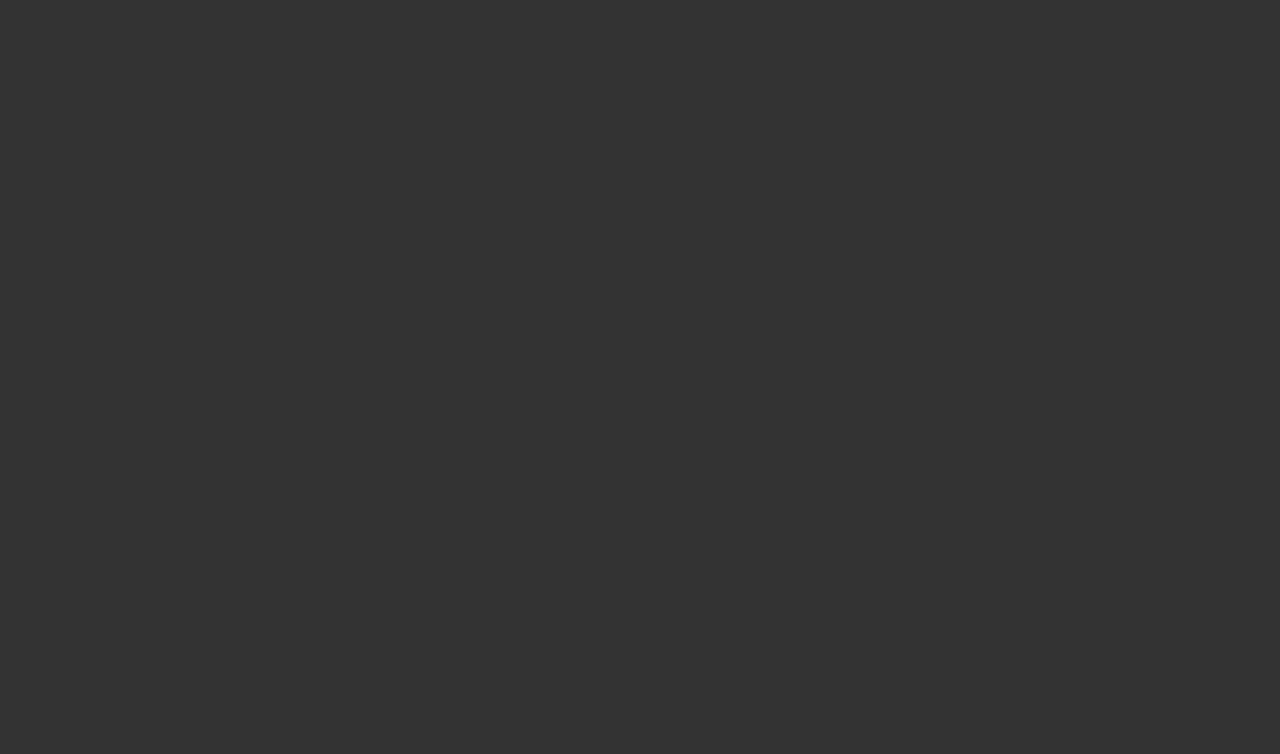
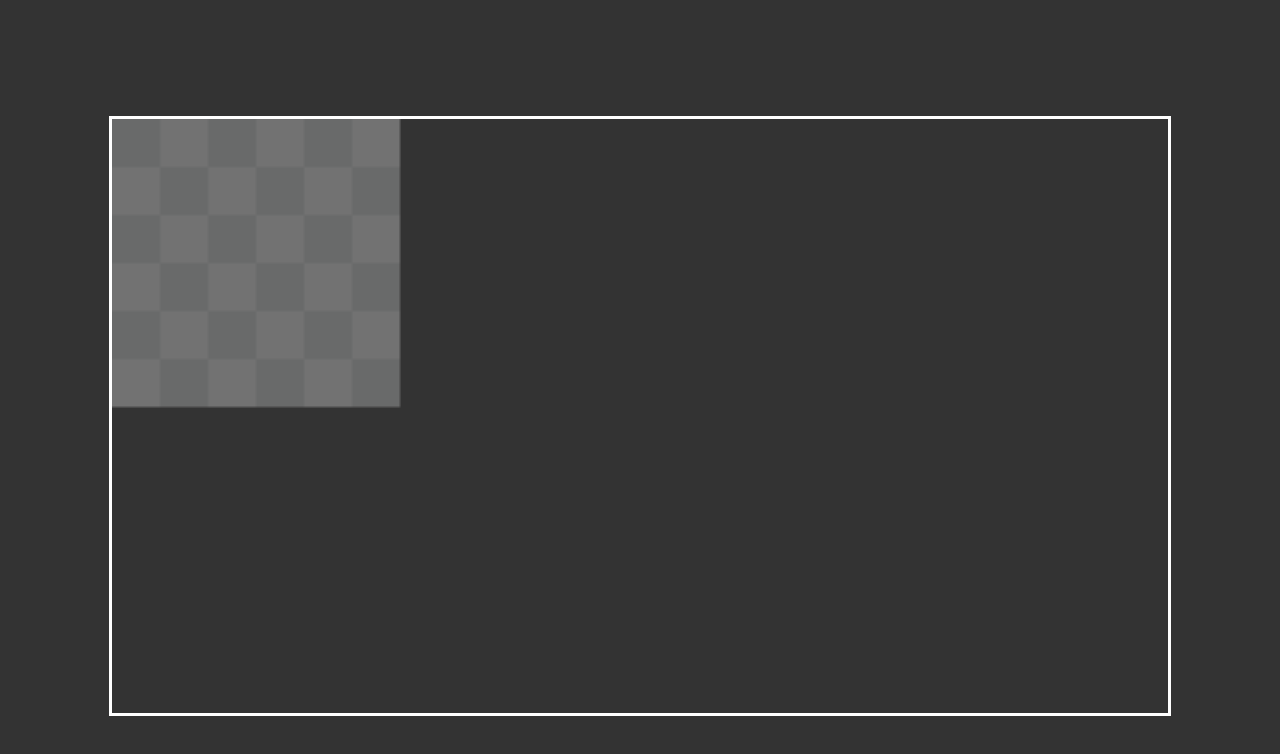
Before and after one commit to k754a/PyQuest.github.io, a plain HTML site: page index.html in a window 1280 px wide. Drawn offline with Linux system fonts and the light colour scheme.

Commit message:
image loading

```diff
--- a/Spaceship.js
+++ b/Spaceship.js
@@ -1,16 +1,16 @@
 //classes
-class Spaceship{
-    constructor(config)
-    {
+class Spaceship {
+    constructor(config) {
         this.element = config.element;
         this.canvas = this.element.querySelector(".game-canvas");
         this.ctx = this.canvas.getContext("2d");
     }
 
-    init()
-    {
-        console.log("Load",this);
+    init() {
+        const image = new Image();
+        image.onload = () => {
+            this.ctx.drawImage(image, 0, 0);
+        };
+        image.src = "/Images/Floors/floor.png";
     }
-
-
 }
--- a/index.html
+++ b/index.html
@@ -9,11 +9,12 @@
     <body>
         <!--create a class for the java to reconize it-->
         <div class="game-container">
-            <canvas class="game-canvas" ></canvas>
+            <canvas class="game-canvas"></canvas>
         </div>
 
-        <!--Script Placements-->
-        <script>src="/Spaceship.js"</script>
-        <script>src="/init.js"</script>
+
+
+        <script src="/Spaceship.js"></script>
+        <script src="/init.js"></script>
     </body>
 </html>
--- a/init.js
+++ b/init.js
@@ -1,9 +1,8 @@
-(function(){
+(function() {
 
-    const Spaceship = new Overworld({
+    const spaceship = new Spaceship({
         element: document.querySelector(".game-container")
     });
 
-    Spaceship.init();
-
+    spaceship.init();
 })();
--- a/styles.css
+++ b/styles.css
@@ -15,5 +15,10 @@ body{
 
 .game-container {
     position: relative;
-
+    width: 352px;
+    height:198px;
+    margin: 0 auto;
+    margin-top: 20px;
+    outline: 1px solid #fff;
+    transform: scale(3) translateY(50%);
 }
```
Also changed, not shown: Images/Floors/floor.png (added), 1 other file.
